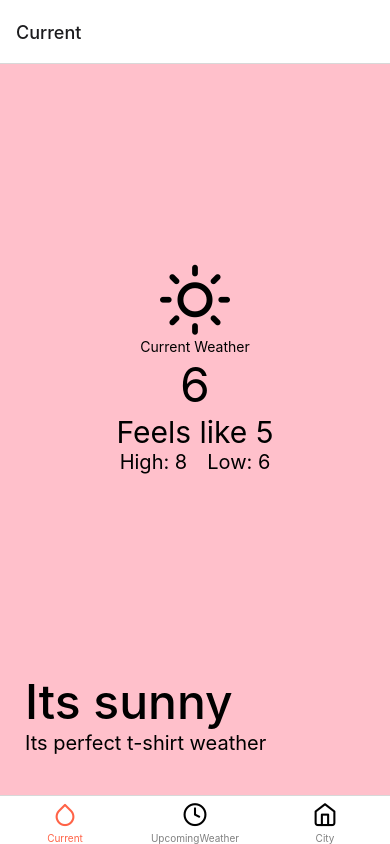
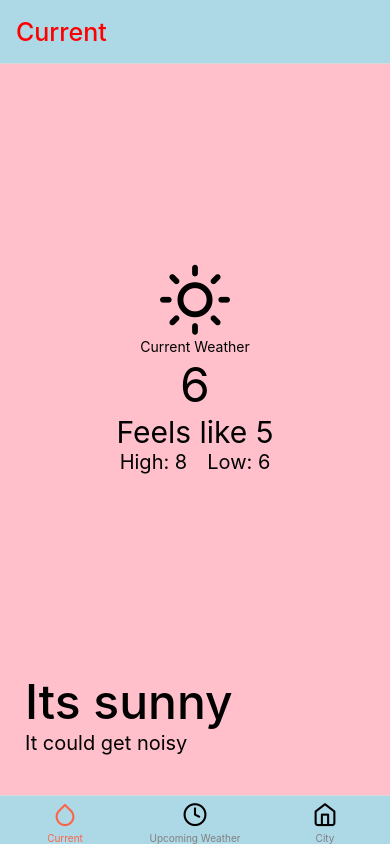
Before and after one commit to rohitmondal03/React-Native-Tut, a React Native app: screen /Current in a window 390 px wide. Built offline with nearby package versions, Linux system fonts and the light colour scheme.

Commit message:
on state and props

```diff
--- a/src/components/Tabs.jsx
+++ b/src/components/Tabs.jsx
@@ -5,18 +5,28 @@ import CurrentWeather from "../screens/CurrentWeather";
 import UpcomingWeather from "../screens/UpcomingWeather";
 import City from "../screens/City";
 
-import { NavigationContainer } from "@react-navigation/native";
 import { createBottomTabNavigator } from "@react-navigation/bottom-tabs";
 
 
-const Tab= createBottomTabNavigator();
+const Tab = createBottomTabNavigator();
 
 const Tabs = () => {
     return (
         <Tab.Navigator
             screenOptions={{
                 tabBarActiveTintColor: 'tomato',
-                tabBarInactiveTintColor: 'grey'
+                tabBarInactiveTintColor: 'grey',
+                tabBarStyle: {
+                    backgroundColor: 'lightblue',
+
+                },
+                headerStyle: {
+                    backgroundColor: 'lightblue',
+                },
+                headerTitleStyle: {
+                    color: 'red',
+                    fontSize: 25,
+                }
             }}
         >
             <Tab.Screen
@@ -33,7 +43,7 @@ const Tabs = () => {
                 }}
             />
             <Tab.Screen
-                name={'UpcomingWeather'}
+                name={'Upcoming Weather'}
                 component={UpcomingWeather}
                 options={{
                     tabBarIcon: ({ focused }) => (
--- a/src/screens/CurrentWeather.jsx
+++ b/src/screens/CurrentWeather.jsx
@@ -4,6 +4,7 @@ import { Feather } from '@expo/vector-icons';
 
 
 import RowText from "../components/RowText";
+import { weatherType } from "../utility/weatherType";
 
 
 
@@ -37,7 +38,7 @@ const CurrentWeather = () => {
 
       <RowText
         message1={`Its sunny`}
-        message2={`Its perfect t-shirt weather`}
+        message2={weatherType['Thunderstorm'].message}
         message1Styles={desc}
         message2Styles={message}
         containerStyles={bodyCurrentWeatherer}
--- /dev/null
+++ b/src/utility/weatherType.js
@@ -0,0 +1,42 @@
+export const weatherType= {
+    Thunderstorm: {
+        icon: 'zap' ,
+        message: 'It could get noisy',
+        backgroundColor: '#000000'
+    },
+    Drizzle: {
+        icon: 'cloud-rain',
+        message: 'It might a little !!',
+        backgroundColor: '#36454f',
+    },
+    Rain: {
+        icon: 'umbrella',
+        message: 'You will need a umbrella !!',
+        backgroundColor: '#0000ff'
+    },
+    Snow: {
+        icon: 'cloud-snow',
+        message: 'Lets build a snowman',
+        backgroundColor: '#7f6065'
+    },
+    Clear: {
+        icon: 'sun',
+        message: 'Its perfect T-Shirt weather',
+        backgroundColor: '#e47200'
+    },
+    Clouds: {
+        icon: 'cloud',
+        message: 'You could live in the Clouds',
+        backgroundColor: '#363636',
+    },
+    Haze: {
+        icon: 'wind',
+        message: 'It might be a bit damped',
+        backgroundColor: '#585868',
+    },
+    Mist: {
+        icon: 'align-justify',
+        message: 'It might be hard to see !',
+        backgroundColor: '#3e3e37',
+    },
+}
```
